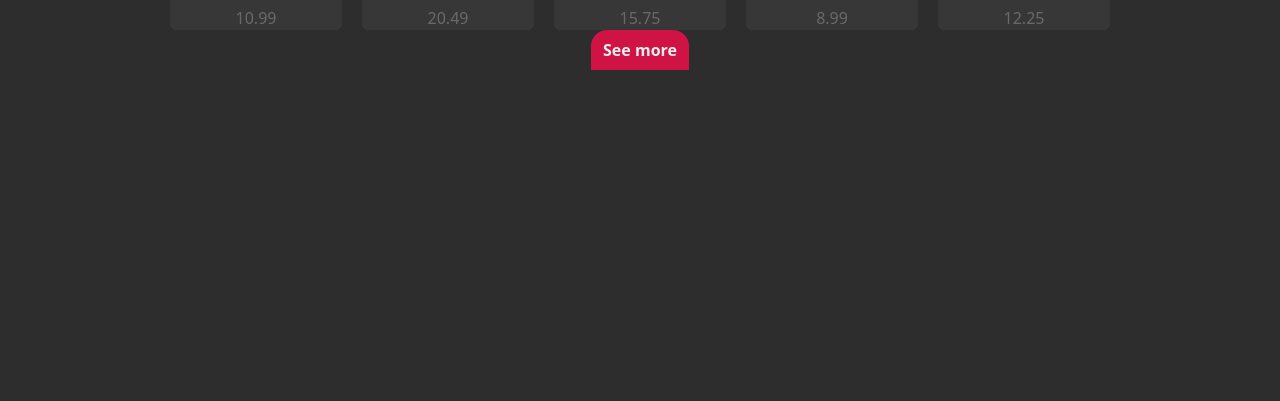
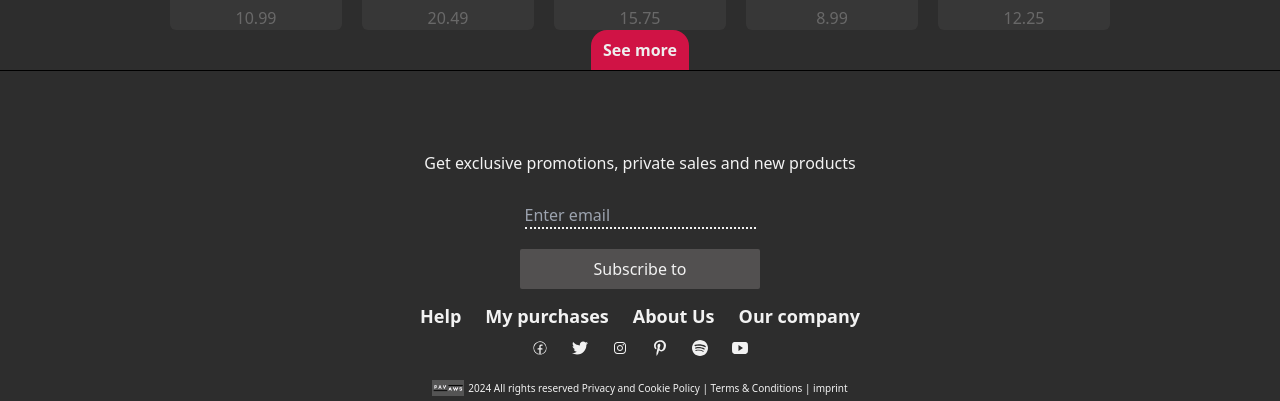
Before and after one commit to Hossaini1/e-commerce, a React (Vite) app: page / in a window 1280 px wide. Shown: the part 1080-1481 px from the top of the page. Before the commit the page ends 1150 px from the top, so only its background shows below. Built offline with nearby package versions, Linux system fonts and the light colour scheme.

Commit message:
footer wurde erstellt

```diff
--- /dev/null
+++ b/src/components/Footer.jsx
@@ -0,0 +1,69 @@
+import { Link } from "react-router-dom";
+import { CiFacebook } from "react-icons/ci";
+import { FaTwitter } from "react-icons/fa";
+import { IoLogoInstagram } from "react-icons/io";
+import { FaPinterestP } from "react-icons/fa";
+import { SiSpotify } from "react-icons/si";
+import { IoLogoYoutube } from "react-icons/io";
+import logo from '../images/haupt.png';
+
+const Footer = () => {
+  return (
+    <footer>
+        < hr/>
+        <div>
+            <div className=" text-primary text-center pt-20 p-2 text-md" >
+                <span>Get exclusive promotions, private sales and new products</span>
+
+            </div>
+            <div className=" text-primary flex justify-center items-center p-5">
+                <input  type="text" className="outline-none border-b-2 border-dotted bg-secondaryDark" placeholder="Enter email" required></input>
+            </div>
+            <div className=" text-primary flex justify-center items-center ">
+                <button className="w-60 bg-secondary rounded-sm p-2  hover:bg-tertiary transition duration-1000 ease-out  "> Subscribe to </button>
+            </div>
+
+            <div>
+                <section>
+                    <option value=""></option>
+                </section>
+            </div>
+
+
+            <div className="text-primary text-center text-xs">
+               <div className="flex justify-center items-center space-x-6 cursor-pointer font-bold  ">
+                    <Link to="/help">Help</Link>
+                    <Link to="/purchases">My purchases</Link>
+                    <Link to="/about">About Us</Link>
+                    <Link to="/company">Our company</Link>
+
+                </div>
+
+            </div>
+                <div className="flex justify-center items-center space-x-6 cursor-pointer text-primary p-4">
+                    <CiFacebook className="icon" />
+                    <FaTwitter className="icon" />
+                    <IoLogoInstagram className="icon" />
+                    <FaPinterestP className="icon" />
+                    <SiSpotify className="icon" />
+                    <IoLogoYoutube className="icon" />
+            </div>
+
+            <div className="flex  justify-center items-center space-x-1 p-2 ">
+                <img src={logo} alt="logo" className="w-8" />
+                <p className="text-primary text-[10px]"> 2024  All rights reserved Privacy and Cookie Policy | Terms & Conditions | imprint</p>
+            </div>
+        </div>
+
+
+
+
+
+
+
+
+    </footer>
+  )
+}
+
+export default Footer
--- a/src/components/Main.jsx
+++ b/src/components/Main.jsx
@@ -2,6 +2,7 @@ import { Outlet } from "react-router-dom";
 import Sidebar from "./Sidebar";
 import Carousel from "./Carousel";
 import CarouselDunne from "./CarouselDunne";
+import Footer from "./Footer";
 
 const Main = () => {
 
@@ -25,7 +26,10 @@ const Main = () => {
       </div>
 
       <div>
-        <CarouselDunne />
+        <CarouselDunne/>
+      </div>
+      <div>
+        <Footer/>
       </div>
 
       {/* <Outlet /> */}
--- a/src/index.css
+++ b/src/index.css
@@ -12,3 +12,10 @@
 .slick-slide > div {
   margin:0 10px;
 }
+.icon {
+  transition: transform 0.2s ease-in-out;
+}
+
+.icon:hover {
+  transform: scale(1.5);
+}
```
